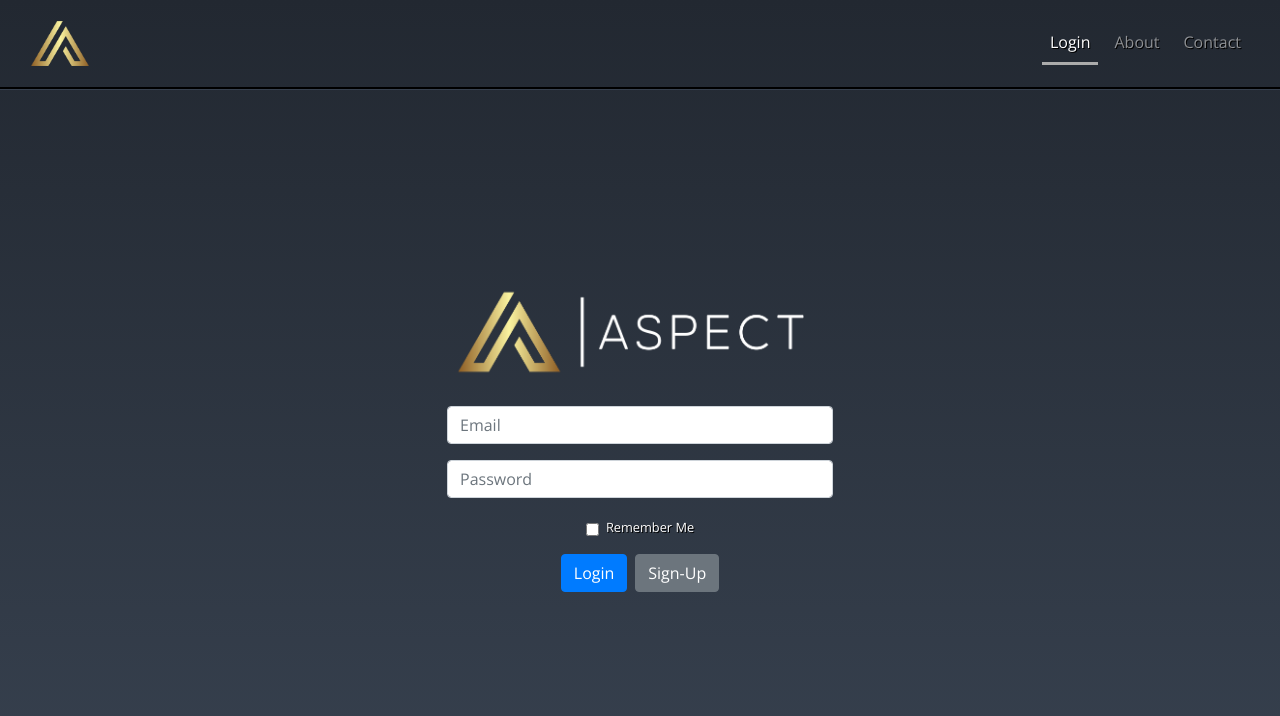
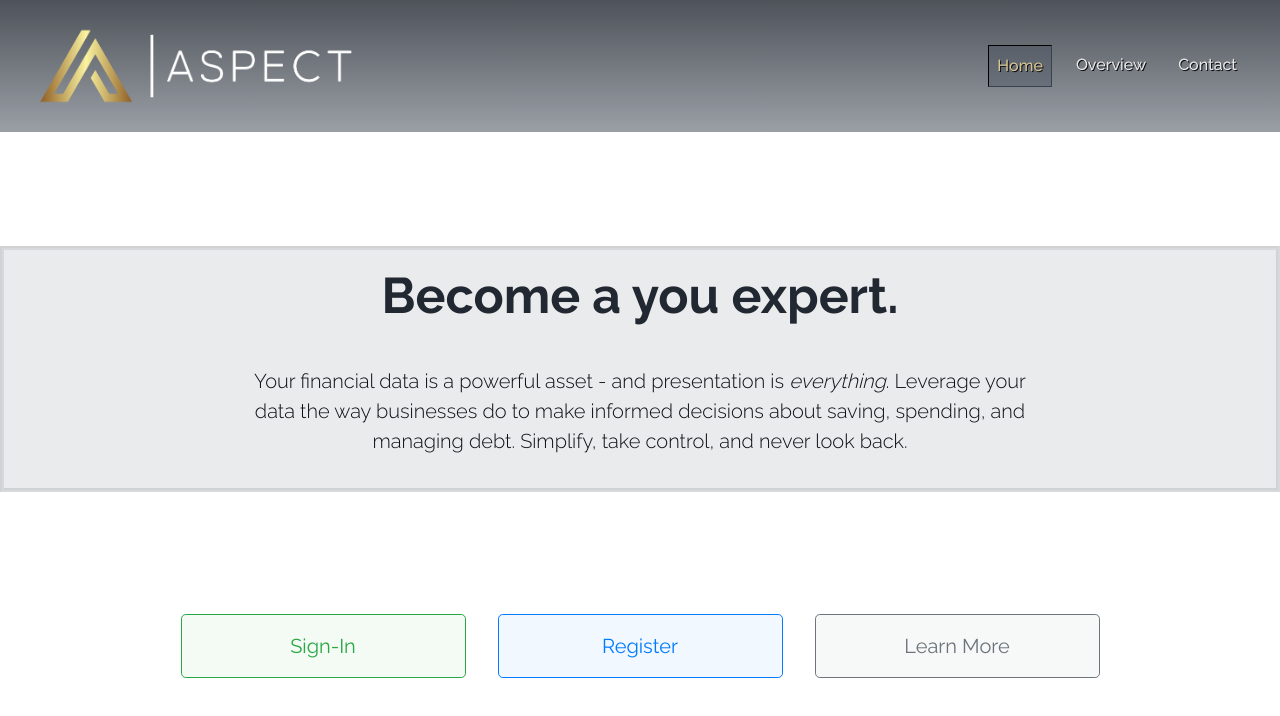
Before and after one commit to jbvanmeter/portfolio-project, a website: page index.html in a window 1280 px wide. Drawn offline with nearby package versions, Linux system fonts and the light colour scheme.

Commit message:
New Site Design Concept - 10/19/21

```diff
--- /dev/null
+++ b/css/styles.scss
@@ -0,0 +1,109 @@
+/* LOGO COLOR PALETTE */
+$logo-dark-grey: #222831;
+$logo-dark-gold: #CBB26A;
+$logo-light-grey: #37414F;
+$logo-light-gold: #D8C690;
+$logo-black: #0D0F13;
+
+/* CLASS AND ELEMENT COLORS */
+$nav-dark-grey: #222831CC; /* 80% opacity */
+$nav-light-grey: #37414F80; /* 50% opacity */
+$nav-link: #E9E9E9;
+$nav-link-active: #D8C690;
+$nav-link-active-background: #37414F4D; /* 30% opacity */
+$nav-link-active-border: #37414F;
+$nav-link-hover: white;
+$index-content-background: #37414F1A; /* 10% opacity */
+$index-content-border: #37414F1A; /* 10% opacity */
+$index-content-header: #222831;
+$body-text: #0D0F13;
+
+/* FONTS */
+$primary-font: "Raleway", sans-serif;
+
+html, body {
+    height: 100%;
+    width: 100%;
+}
+
+body {
+    font-family: $primary-font;
+    color: $body-text;
+    /*background: linear-gradient(270deg, white, #37414F4D);
+        background-size: 400% 400%;
+
+        -webkit-animation: AnimationName 30s ease infinite;
+        -moz-animation: AnimationName 30s ease infinite;
+        animation: AnimationName 30s ease infinite;
+
+
+    @-webkit-keyframes AnimationName {
+        0%{background-position:0% 50%}
+        50%{background-position:100% 50%}
+        100%{background-position:0% 50%}
+    }
+    @-moz-keyframes AnimationName {
+        0%{background-position:0% 50%}
+        50%{background-position:100% 50%}
+        100%{background-position:0% 50%}
+    }
+    @keyframes AnimationName {
+        0%{background-position:0% 50%}
+        50%{background-position:100% 50%}
+        100%{background-position:0% 50%}
+    }*/
+}
+
+.fade-content {
+    display: none;
+}
+
+.navbar {
+    background: linear-gradient(to bottom, $nav-dark-grey, $nav-light-grey);
+    font-weight: 500;
+    text-shadow: 1px 1px $body-text;
+    .active {
+        .nav-link {
+            background: $nav-link-active-background;
+            border: 1px inset $nav-link-active-border;
+            color: $nav-link-active;
+        }
+    }
+    .nav-link {
+        color: $nav-link;
+    }
+    .nav-link:hover {
+        color: $nav-link-hover;
+    }
+}
+
+.index-text-content {
+    background: $index-content-background;
+    border: 4px groove $index-content-border;
+    h1 {
+        font-size: 50px;
+        font-weight: 700;
+        color: $index-content-header
+    }
+    p {
+        font-size: 20px;
+        font-weight: 300;
+    }
+}
+
+.index-button-sign-in {
+    background-color: #28A7450D; /* 5% opacity */
+}
+
+.index-button-register {
+    background-color: #007BFF0D; /* 5% opacity */
+}
+
+.index-button-learn {
+    background-color: #6C757D0D; /* 5% opacity */
+}
+
+.memberLogin {
+    background: linear-gradient(to bottom, $logo-dark-grey, $logo-light-grey);
+    border: 2px outset $logo-light-grey;
+}
--- a/index.html
+++ b/index.html
@@ -13,52 +13,86 @@
     <link rel="stylesheet" href="https://cdn.jsdelivr.net/npm/@fortawesome/fontawesome-free@5.15.4/css/fontawesome.min.css" integrity="sha384-jLKHWM3JRmfMU0A5x5AkjWkw/EYfGUAGagvnfryNV3F9VqM98XiIH7VBGVoxVSc7" crossorigin="anonymous" />
 
     <!-- GOOGLE FONTS -->
-    <link rel="preconnect" href="https://fonts.googleapis.com" />
-    <link rel="preconnect" href="https://fonts.gstatic.com" crossorigin />
-    <link rel="stylesheet" href="https://fonts.googleapis.com/css2?family=Open+Sans&display=swap" />
+    <link rel="preconnect" href="https://fonts.googleapis.com">
+    <link rel="preconnect" href="https://fonts.gstatic.com" crossorigin>
+    <link href="https://fonts.googleapis.com/css2?family=Raleway:wght@100;200;300;400;500;600;700;800&display=swap" rel="stylesheet">
 
     <!-- CUSTOM CSS -->
-    <link rel="stylesheet" href="../css/styles.css" />
+    <link rel="stylesheet" href="css/styles.css" />
 
-    <title>Aspect - Boost the Power of Your Financial Data</title>
-    <link rel="shortcut icon" type="image/png" href="../images/logo-icon.png" />
+    <title>Aspect - Get to Know Your Finances</title>
+    <link rel="shortcut icon" type="image/png" href="images/logo-icon.png" />
 
 </head>
-<body class="index-background">
+<body>
 
     <!-- PAGE CONTENT -->
     <div class="d-flex h-100 w-100 flex-column">
 
         <!-- NAVBAR -->
-        <nav class="navbar navbar-expand-sm navbar-dark p-3 sticky-top">
+        <nav class="navbar navbar-expand-md p-3 fade-content">
             <div class="container-fluid">
                 <!-- NAVBAR LOGO -->
-                <a class="navbar-brand" href="#"><img src="../images/logo-icon.png" height="45px" /></a>
+                <a class="navbar-brand" href="#"><img src="/images/logo.png" height="90px" alt="Aspect Logo"/></a>
                 <!-- NAVBAR HAMBURGER (FOR <=SMALL VIEWPORTS)-->
-                <button class="navbar-toggler" type="button" data-toggle="collapse" data-target="#aspectNavbar">
+                <button class="navbar-toggler navbar-dark" type="button" data-toggle="collapse" data-target="#aspectNavbar">
                     <span class="navbar-toggler-icon"></span>
                 </button>
                 <!-- NAVBAR LINKS -->
                 <div class="collapse navbar-collapse" id="aspectNavbar">
                     <ul class="navbar-nav ml-auto">
-                        <li class="nav-item active mr-2"><a class="nav-link" href="#"> Login</a></li>
-                        <li class="nav-item mr-2"><a class="nav-link" href="#"> About</a></li>
-                        <li class="nav-item"><a class="nav-link" href="#"> Contact</a></li>
+                        <li class="nav-item text-center active p-1 mr-2"><a class="nav-link" href="#"> Home</a></li>
+                        <li class="nav-item text-center p-1 mr-2"><a class="nav-link" href="#"> Overview</a></li>
+                        <li class="nav-item text-center p-1"><a class="nav-link" href="#"> Contact</a></li>
                     </ul>
                 </div>
             </div>
         </nav>
 
-        <!-- INDEX.HTML LOGIN -->
-        <div class="d-flex flex-column p-3 mt-auto mb-auto">
-            <div class="container-fluid">
-                <div class="row">
-                    <div class="col pb-4">
-                        <img class="d-block mx-auto" src=../images/logo.png height="100px" />
+        <!-- HOME SCREEN BODY-->
+        <div class="container-fluid my-auto fade-content index-text-content">
+
+            <!-- HOME SCREEN HEADER -->
+            <div class="row justify-content-center">
+                <header class="col sm-8 p-3 text-center">
+                        <h1>Become a you expert.</h1>
+                </header>
+            </div>
+
+            <!-- HOME SCREEN DESCRIPTION -->
+            <div class="row justify-content-center">
+                <div class="col-sm-8 p-3 text-center">
+                    <p>Your financial data is a powerful asset - and presentation is <i>everything</i>. Leverage your data the way businesses do to make informed decisions about saving, spending, and managing debt. Simplify, take control, and never look back.</p>
                 </div>
             </div>
+
+        </div>
+
+        <!-- HOME SCREEN BUTTONS -->
+        <div class="container mb-auto fade-content">
             <div class="row justify-content-center">
-                    <div class="col-9 col-sm-6 col-md-5 col-lg-4">
+                <div class="col-sm-3 btn btn-lg btn-outline-success py-3 my-2 mx-3 index-button-sign-in">
+                    Sign-In
+                </div>
+                <div class="col-sm-3 btn btn-lg btn-outline-primary py-3 my-2 mx-3 index-button-register">
+                    Register
+                </div>
+                <div class="col-sm-3 btn btn-lg btn-outline-secondary py-3 my-2 mx-3 index-button-learn">
+                    Learn More
+                </div>
+            </div>
+        </div>
+
+        <!-- MEMBER LOGIN MODAL -->
+        <div id="loginModal" class="modal fade" role="dialog">
+            <div class="modal-dialog" role="document">
+                <div class="modal-content">
+                    <div class="modal-header">
+                        <img class="d-block mx-auto" src=/images/logo.png height="100px" />
+                        <button type="button" class="close" data-dismiss="modal">&times;</button>
+                    </div>
+                    <div class="modal-body">
+                        <div class="container-fluid">
                             <form>
                                 <div class="form-group">
                                     <label class="sr-only" for="email">Email Address:</label>
@@ -77,20 +111,25 @@
                                 </div>
                                 <div class="form-group d-flex justify-content-center">
                                     <button type="submit" class="btn btn-primary mr-2">Login</button>
-                                <button type="button" class="btn btn-secondary">Sign-Up</button>
+                                    <button type="button" class="btn btn-secondary">Password Reset</button>
                                 </div>
                             </form>
                         </div>
                     </div>
                 </div>
             </div>
+        </div>
 
-    <!-- FOOTER TO CENTER PAGE CONTENT VERTICALLY -->
+    </div>
 
     <!-- BOOTSTRAP JS REQUIREMENTS -->
-    <script src="https://code.jquery.com/jquery-3.2.1.slim.min.js" integrity="sha384-KJ3o2DKtIkvYIK3UENzmM7KCkRr/rE9/Qpg6aAZGJwFDMVNA/GpGFF93hXpG5KkN" crossorigin="anonymous"></script>
+    <script src="https://code.jquery.com/jquery-3.6.0.min.js" integrity="sha256-/xUj+3OJU5yExlq6GSYGSHk7tPXikynS7ogEvDej/m4=" crossorigin="anonymous"></script>
     <script src="https://cdnjs.cloudflare.com/ajax/libs/popper.js/1.12.9/umd/popper.min.js" integrity="sha384-ApNbgh9B+Y1QKtv3Rn7W3mgPxhU9K/ScQsAP7hUibX39j7fakFPskvXusvfa0b4Q" crossorigin="anonymous"></script>
     <script src="https://maxcdn.bootstrapcdn.com/bootstrap/4.0.0/js/bootstrap.min.js" integrity="sha384-JZR6Spejh4U02d8jOt6vLEHfe/JQGiRRSQQxSfFWpi1MquVdAyjUar5+76PVCmYl" crossorigin="anonymous"></script>
 
+    <!-- EXTERNAL SCRIPTS SHEET -->
+
+    <script src="js/scripts.js"></script>
+
 </body>
 </html>
--- /dev/null
+++ b/js/scripts.js
@@ -0,0 +1,3 @@
+$(function() {
+    $(".fade-content").fadeIn(1000);
+});
```
Also changed, not shown: package.json (+9 -3 lines), css/styles.css, 1 other file. Lines whose indentation alone changed are shown as unchanged.
